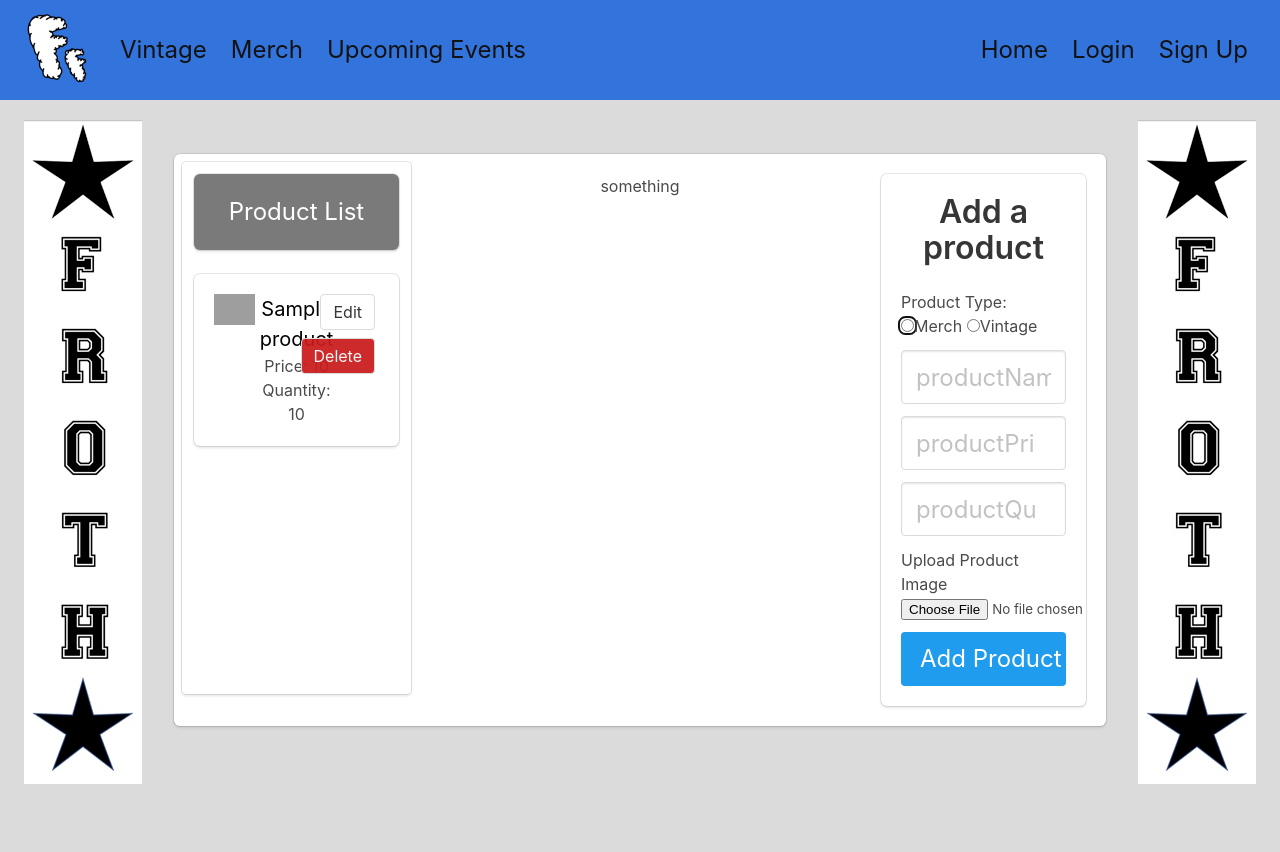
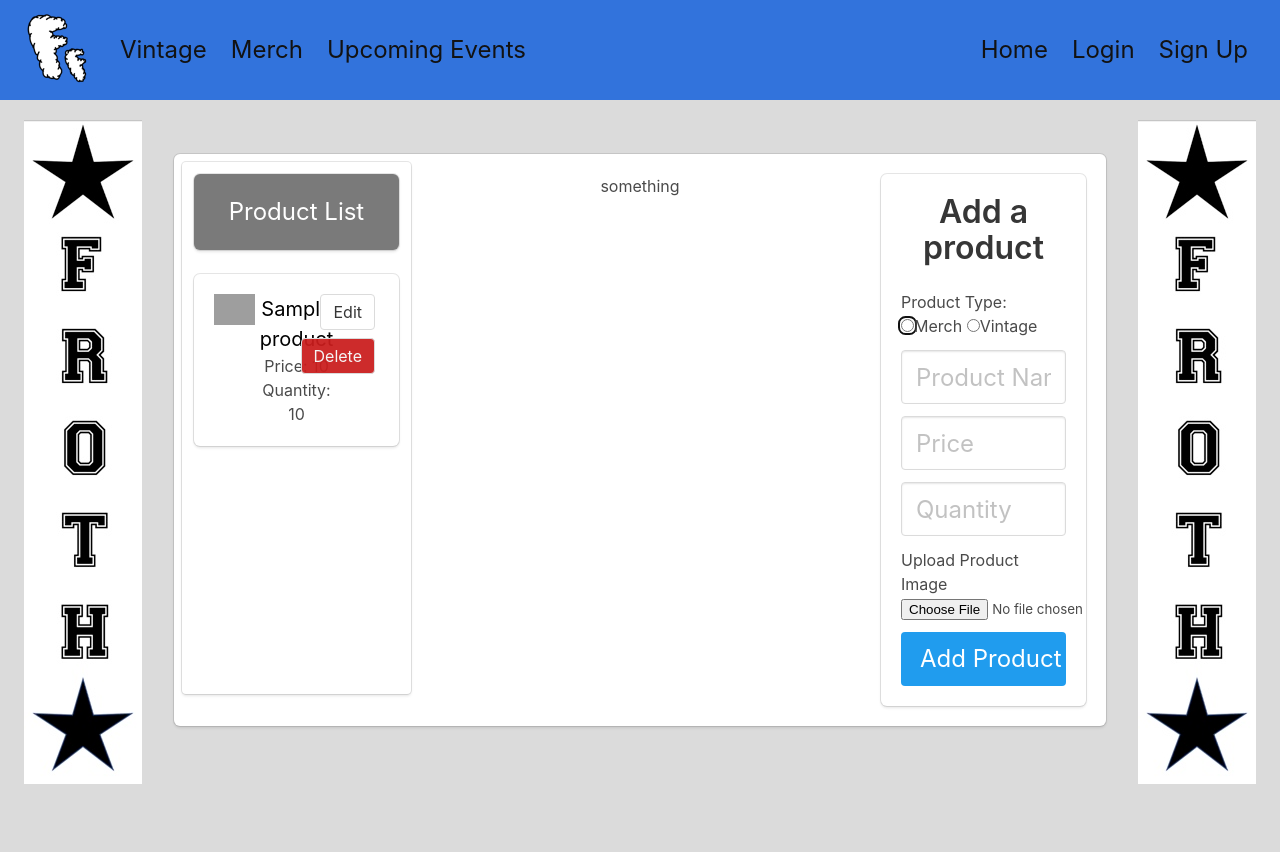
Before and after one commit to somdiptodas/FrothingFlask, a Flask app: template project/templates/dashboard.html in a window 1280 px wide. Run offline with Flask 2, Linux system fonts and the light colour scheme; the template is opened without the code that fills it: most values are stand-ins (such as "Sample title", 1, 10 or a date in 2020); grey boxes are pictures that could not be loaded.

Commit message:
refactor product table and endpoints

```diff
--- a/project/dashboard.py
+++ b/project/dashboard.py
@@ -72,7 +72,7 @@
         flash('Make sure product Quantity is a integer')
         return redirect(url_for('dashboard.main'))
 
-    New_Product = Product(productType=productType, productName=productName, productPrice=productPrice, productQuantity=productQuantity)
+    New_Product = Product(type=productType, name=productName, price=productPrice, quantity=productQuantity, priority=False)
     db.session.add(New_Product)
     db.session.commit()
 
--- a/project/templates/dashboard.html
+++ b/project/templates/dashboard.html
@@ -6,17 +6,17 @@
         <div class="box has-background-grey has-text-white is-size-4">
             Product List
         </div>
-        {% for x in productList %}
+        {% for product in productList %}
             <div class="columns is-gapless box">
                 <div class="column is-one-quarter">
-                    <img src="/product/Thumbnail_Image_{{x.id}}.png" alt="Product Image">
+                    <img src="/product/Thumbnail_Image_{{product.id}}.png" alt="Product Image">
                 </div>
 
                 <div class="column is-half">
-                    <div class="is-size-5" style="color:hsl(0, 0%, 0%); ">{{x.productName}}</div>
+                    <div class="is-size-5" style="color:hsl(0, 0%, 0%); ">{{product.name}}</div>
                     <div class="">
-                        Price: {{x.productPrice}}
-                        <br> Quantity: {{x.productQuantity}}
+                        Price: {{product.price}}
+                        <br> Quantity: {{product.quantity}}
                     </div>
                 </div>
 
@@ -25,7 +25,7 @@
                     <button class="button">
                         Edit
                     </button>
-                    <form method="POST" action="/deleteProduct/{{x.id}}">
+                    <form method="POST" action="/deleteProduct/{{product.id}}">
                         <button class="button has-text-white-ter" style="background-color:hsla(0, 76%, 45%, 0.932);" s>
                             Delete
                         </button>
@@ -59,19 +59,19 @@
 
                 <div class="field">
                     <div class="control">
-                        <input class="input is-large" type="productName" name="productName" placeholder="productName" autofocus="">
+                        <input class="input is-large" type="productName" name="productName" placeholder="Product Name" autofocus="">
                     </div>
                 </div>
 
                 <div class="field">
                     <div class="control">
-                        <input class="input is-large" type="number" step="0.01" name="productPrice" placeholder="productPrice">
+                        <input class="input is-large" type="number" step="0.01" name="productPrice" placeholder="Price">
                     </div>
                 </div>
 
                 <div class="field">
                     <div class="control">
-                        <input class="input is-large" type="number" name="productQuantity" placeholder="productQuantity">
+                        <input class="input is-large" type="number" name="productQuantity" placeholder="Quantity">
                     </div>
                 </div>
 
```
Also changed, not shown: project/models.py (+5 -4 lines), project/db.sqlite, project/images/products/Product_Image_19.png (added), project/images/products/Thumbnail_Image_19.png (added).
